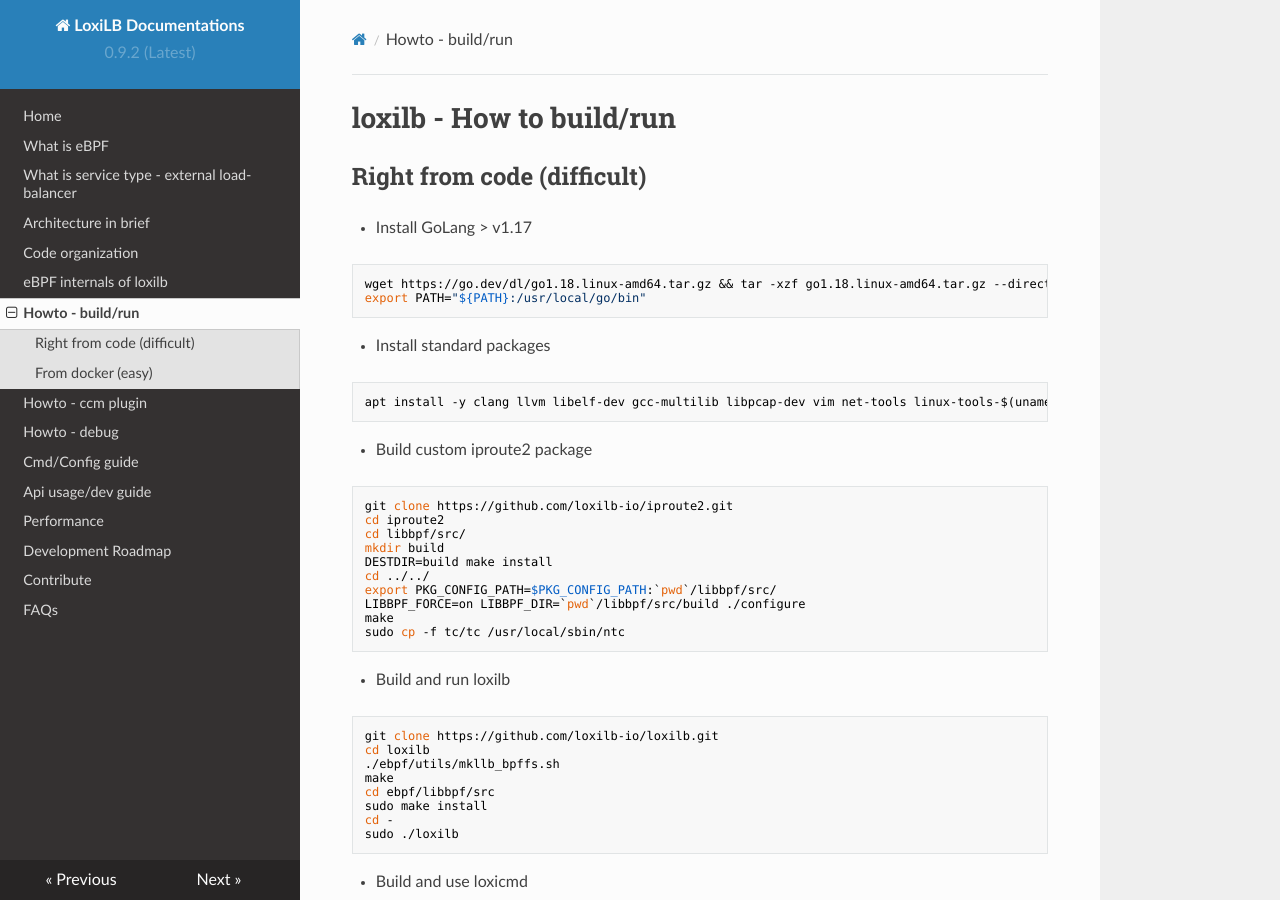
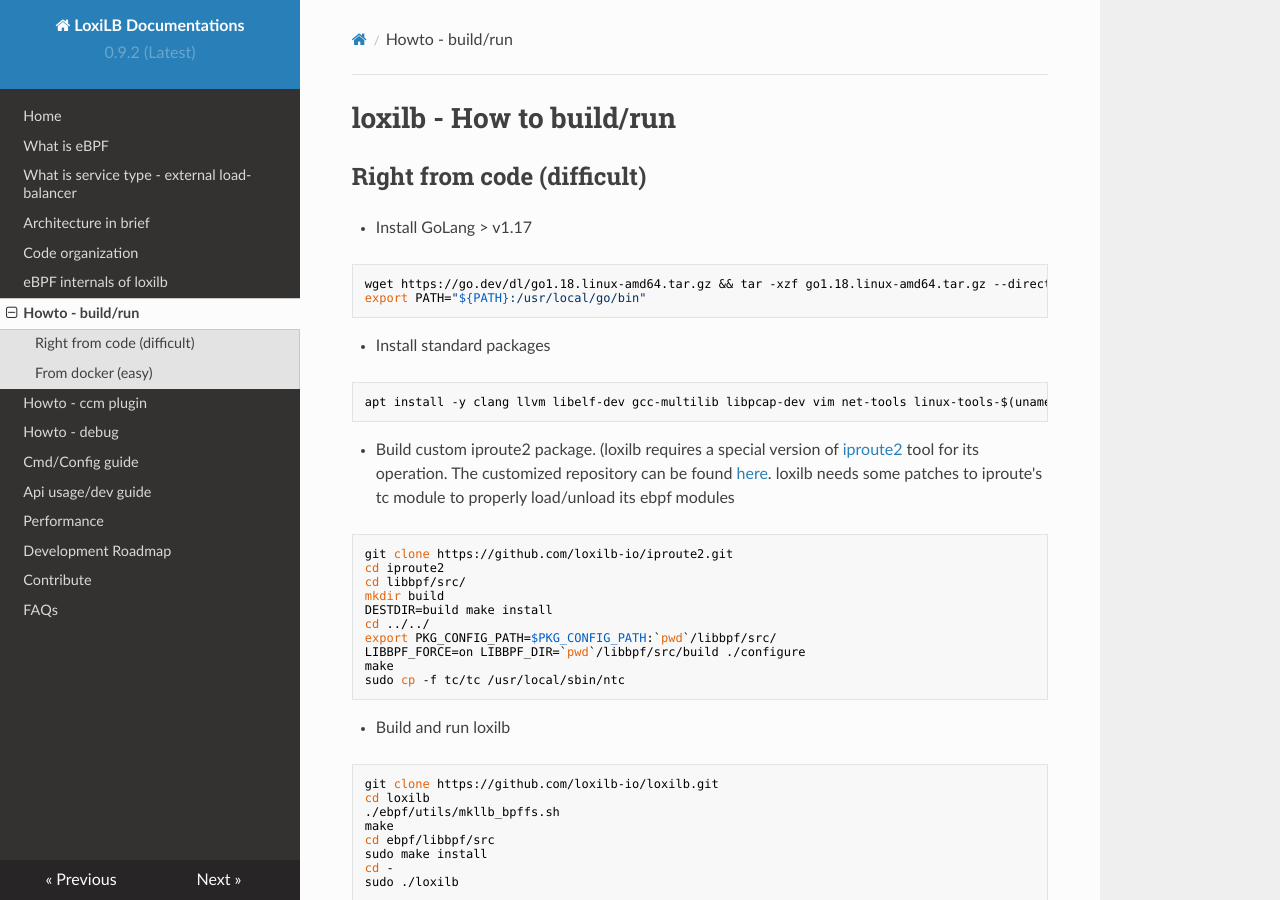
Before and after one commit to loxilb-io/loxilbdocs, an MkDocs documentation site: the page built from docs/run.md, in a window 1280 px wide and 900 px high. Built offline with MkDocs 1.6.1, drawn with Linux system fonts in a browser that asks for light colours; nearby versions of some CDN libraries.

Commit message:
Update run.md

````diff
--- a/docs/run.md
+++ b/docs/run.md
@@ -14,7 +14,7 @@
 apt install -y clang llvm libelf-dev gcc-multilib libpcap-dev vim net-tools linux-tools-$(uname -r) elfutils dwarves git libbsd-dev bridge-utils wget unzip build-essential bison flex iproute2
 ```
 
-* Build custom iproute2 package
+* Build custom iproute2 package. (loxilb  requires a special version of [iproute2](https://github.com/shemminger/iproute2) tool for its operation. The customized repository can be found [here](https://github.com/loxilb-io/iproute2). loxilb needs some patches to iproute's tc module to properly load/unload its ebpf modules
 
 ```
 git clone https://github.com/loxilb-io/iproute2.git
````
